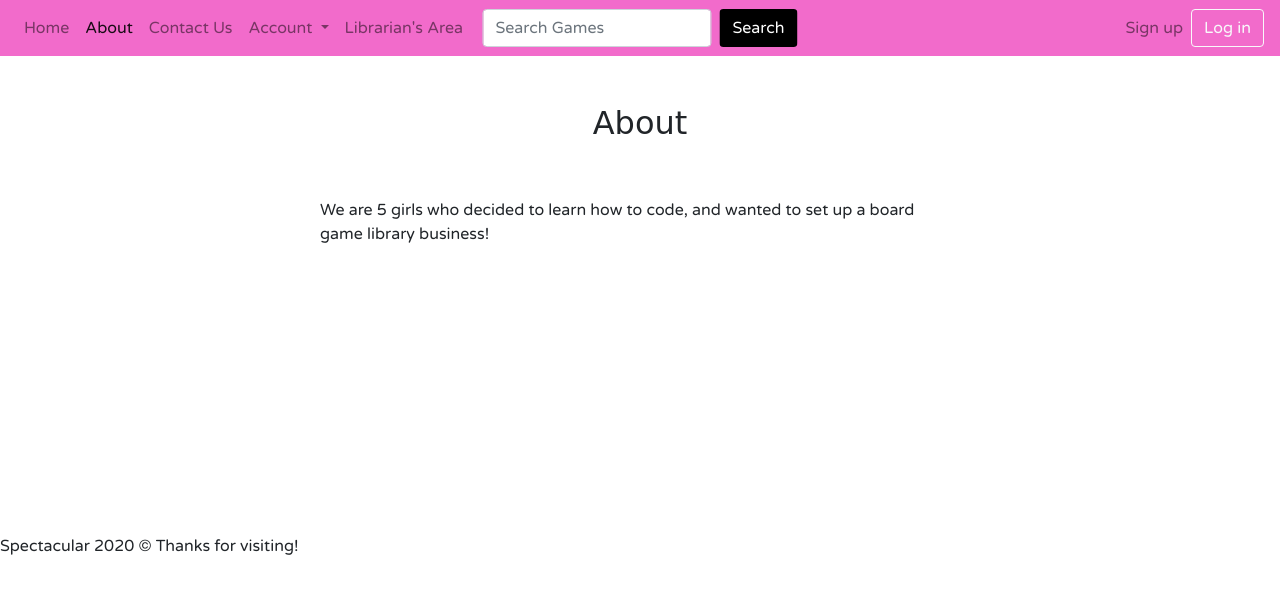
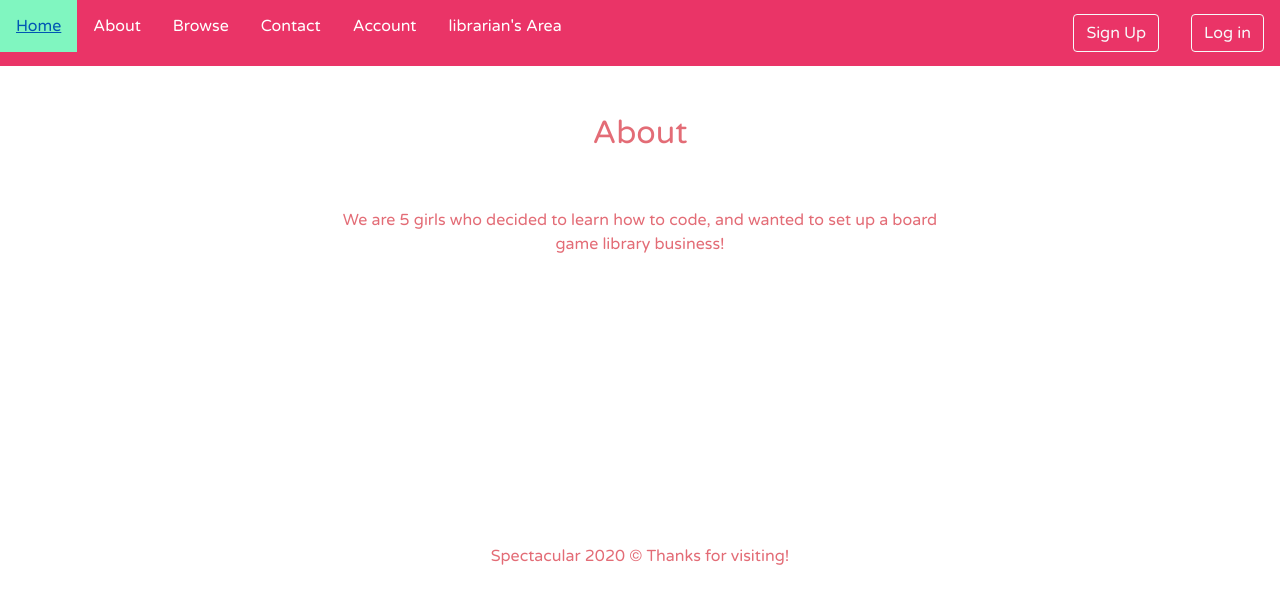
Before and after one commit to bessgetstechy/SpectacularGITs, a PHP site: page /Library/About.php in a window 1280 px wide. Shown: the top 604 px of the page. Run offline with PHP 8.4, Linux system fonts and the light colour scheme.

Commit message:
Style changes acorss HOME, ABOUT and STYLES. All orignial code kept as grey notes.

```diff
--- a/About.php
+++ b/About.php
@@ -7,23 +7,47 @@
         <meta charset="utf-8">
         <meta name="viewport" content="width=device-width, initial-scale=1, shrink-to-fit=no">
 
-   <!-- Bootstrap CSS & Fonts-->
-    <link rel="stylesheet" href="https://stackpath.bootstrapcdn.com/bootstrap/4.4.1/css/bootstrap.min.css" integrity="sha384-Vkoo8x4CGsO3+Hhxv8T/Q5PaXtkKtu6ug5TOeNV6gBiFeWPGFN9MuhOf23Q9Ifjh" crossorigin="anonymous">
-    <link href="https://fonts.googleapis.com/css2?family=Varela+Round&display=swap"" rel="stylesheet">
+        <!-- Bootstrap CSS & Fonts -->
+        <link rel="stylesheet" href="https://stackpath.bootstrapcdn.com/bootstrap/4.4.1/css/bootstrap.min.css">
+        <link href="https://fonts.googleapis.com/css?family=Pacifico&display=swap" rel="stylesheet">
 
         <!-- Stylesheet internal-->
         <link rel="stylesheet" type="text/css" href="LibraryStyles.css">
 
         <title>Spectacular Board Game Library | Home </title>
-    <style>
-    #MainTitle {color: rgb(242, 107, 203);
-        line-height: 1.4;
-        align-content: center;
-        font-size: 30px;}
-    </style>
+
+
 
 <!-- Below is the navigation -->
 
+<!-- NEW NAV BAR -->
+        <ul>
+            <li><a class="active" href="Home.php">Home</a></li>
+            <li><a href="About.php">About</a></li>
+            <li><a href="BrowseAllPage.php">Browse</a></li>
+            <li><a href="#contact us">Contact</a></li>
+            <li><a href="#Account">Account</a></li>
+            <li><a href="#librarian Area">librarian's Area</a></li>
+
+
+            <li style="float:right"><a
+            <form class="form-inline">
+                        <button class="btn btn-outline-light" type="button" onclick="window.location.href = 'http://localhost:8080/Library/Login.php';">Log in</button>
+                    </form>
+            </a></li>
+
+
+            <li style="float:right"><a
+            <form class="form-inline">
+                        <button class="btn btn-outline-light" type="button" onclick="window.location.href = 'http://localhost:8080/Library/SignUp.php';">Sign Up</button>
+                    </form>
+            </a></li>
+
+        </ul>
+
+
+
+ <!-- ORIGINAL NAV. DON'T DELETE:
     <nav class="navbar navbar-expand navbar-light d-flex justify-content-between bd-navbar" style="background-color: rgb(242, 107, 203)">
         <div class="collapse navbar-collapse" id="navbarSupportedContent">
     <ul class="navbar-nav mr-auto">
@@ -68,6 +92,7 @@
     </form>
     </ul>
     </nav>
+ -->
 
 </head>
 
@@ -75,7 +100,7 @@
 <body>
     <br>
     <br>
-        <h2 style="font-family: 'Pacifico', cursive;">About</h2>
+    <h2> About </h2>
     <br>
     <br>
 
--- a/LIbraryStyles.css
+++ b/LIbraryStyles.css
@@ -13,24 +13,25 @@
 
 /* TEXT STYLING  */
 body {
-  margin: 0;
+  color: #e36c76;
+  text-align: center;
   font-family: Varela Round, Helvetica;
 }
 
 header>h1{
-    color: #cccccc;
+    color: #e36c76;
     text-align: center;
     font-family: Varela Round, sans-serif;
 }
 
 header>h2{
-    color: #cccccc;
+    color: #e36c76;
     text-align: center;
     font-family: Varela Round, sans-serif;
 }
 
 header>h3{
-    color: #cccccc;
+    color: #e36c76;
     text-align: center;
     font-family: Varela Round, sans-serif;
 }
@@ -43,7 +44,31 @@ header>h3{
   width: 50%;
 }
 
+/* STYLE HEADER  */
 
+ul {
+  list-style-type: none;
+  margin: 0;
+  padding: 0;
+  overflow: hidden;
+  background-color: #Ea3467;
+}
+
+li {
+  float: left;
+}
+
+li a {
+  display: block;
+  color: white;
+  text-align: center;
+  padding: 14px 16px;
+  text-decoration: none;
+}
+
+li a:hover {
+  background-color: #80f6c0;
+}
 
 /* STYLE FORM  */
 form-inline {
@@ -54,6 +79,8 @@ form-inline {
 h2 {text-align: center}
 
 /* Centered section inside the top navigation */
+
+/*
 .nav-centered {
   float: none;
   position: absolute;
@@ -61,3 +88,4 @@ h2 {text-align: center}
   left: 50%;
   transform: translate(-50%, -50%);
 }
+*/
```
Also changed, not shown: Home.php (renamed from Homepage2.php, +35 -8 lines). Lines whose indentation alone changed are shown as unchanged.
